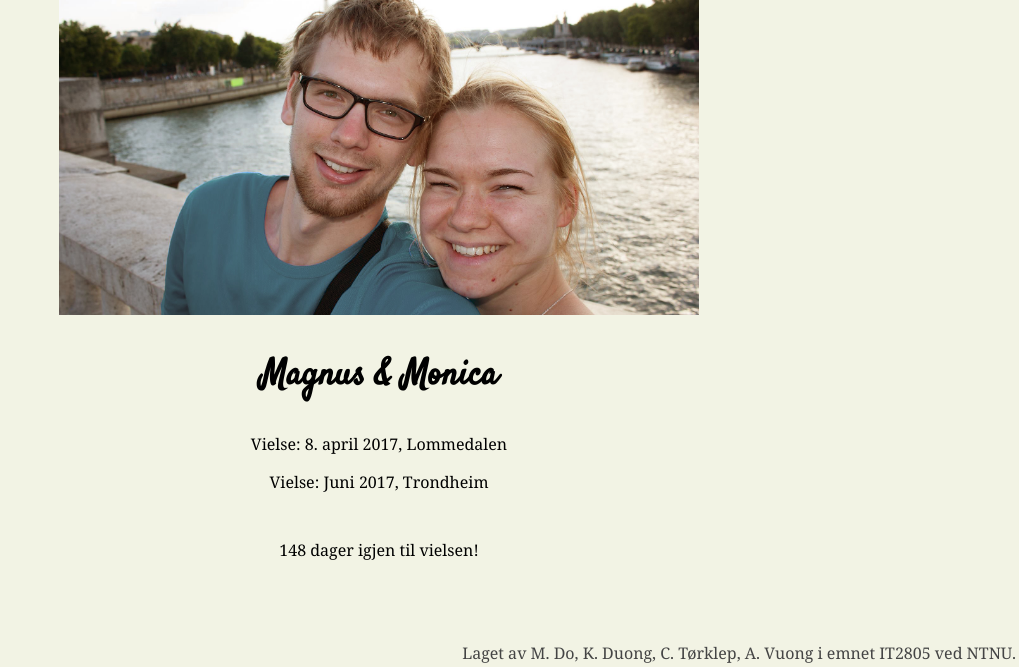
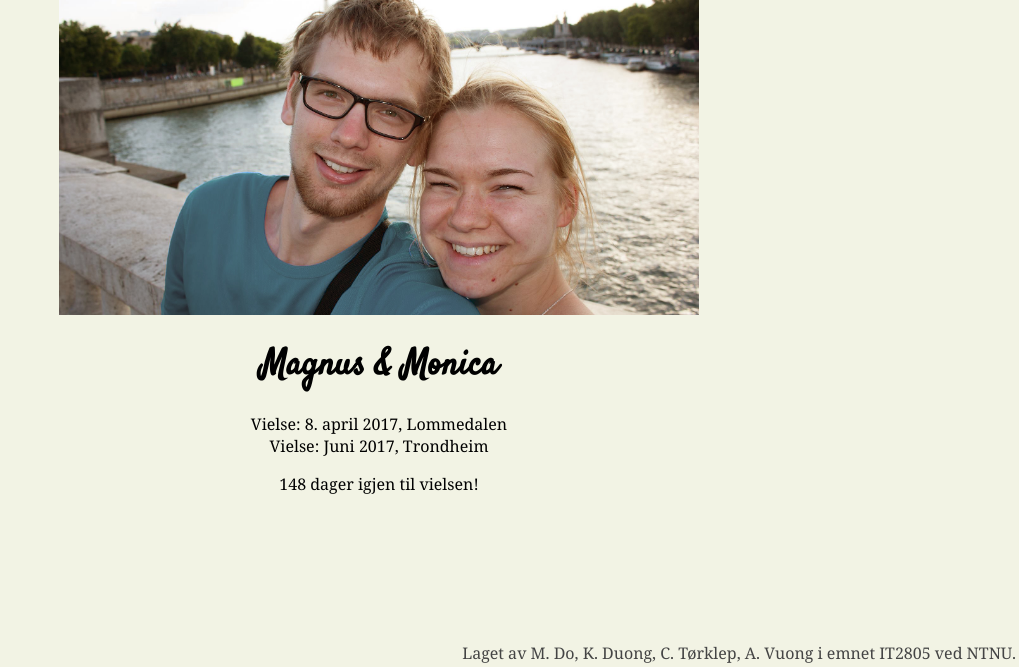
Before and after one commit to audungv/webtek16mack, a PHP site: page / in a window 1280 px wide. Shown: the part 133-800 px from the top of the page, without its empty margins (261-1280 px from the left). Run offline with PHP 8.4, Linux system fonts and the light colour scheme; some libraries are stand-ins or nearby versions.

Commit message:
last edits

```diff
--- a/public_html/hjemmeside/index.html
+++ b/public_html/hjemmeside/index.html
@@ -26,12 +26,17 @@ PURPOSE: Forside -->
            <section id="index">
                 <img id="forsideBilde" src="img/forside_bilde.jpg" width="50%" alt="Magnus & Monica">
                 <h1>Magnus & Monica</h1>
-                <p>Vielse: 8. april 2017, Lommedalen</p>
-                <p>Vielse: Juni 2017, Trondheim</p>
+                <p>
+                    Vielse: 8. april 2017, Lommedalen
+                    <br>
+                    Vielse: Juni 2017, Trondheim
+               </p>
+
+                <!-- Counter -->
+                <div id="countdown"></div>
             </section>
 
-            <!-- Counter -->
-            <div id="countdown"></div>
+
 
 
             <!-- Fotnote -->
--- a/public_html/hjemmeside/style.css
+++ b/public_html/hjemmeside/style.css
@@ -179,6 +179,10 @@ table{
   height: 400px;
   width: 100%;
  }
+
+#index h1{
+    margin: 20px;
+}
 /*Minh Ha's CSS end*/
 
 /* Cat's CSS*/
```
